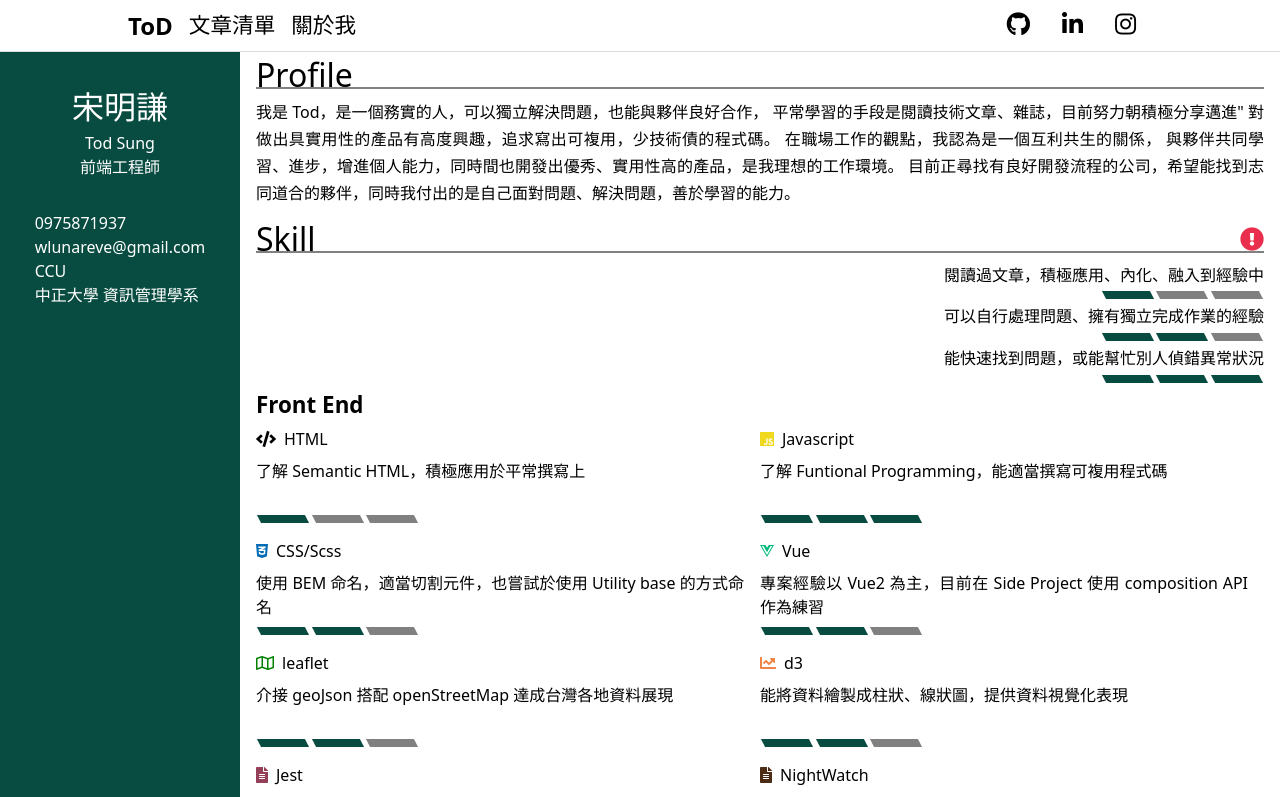
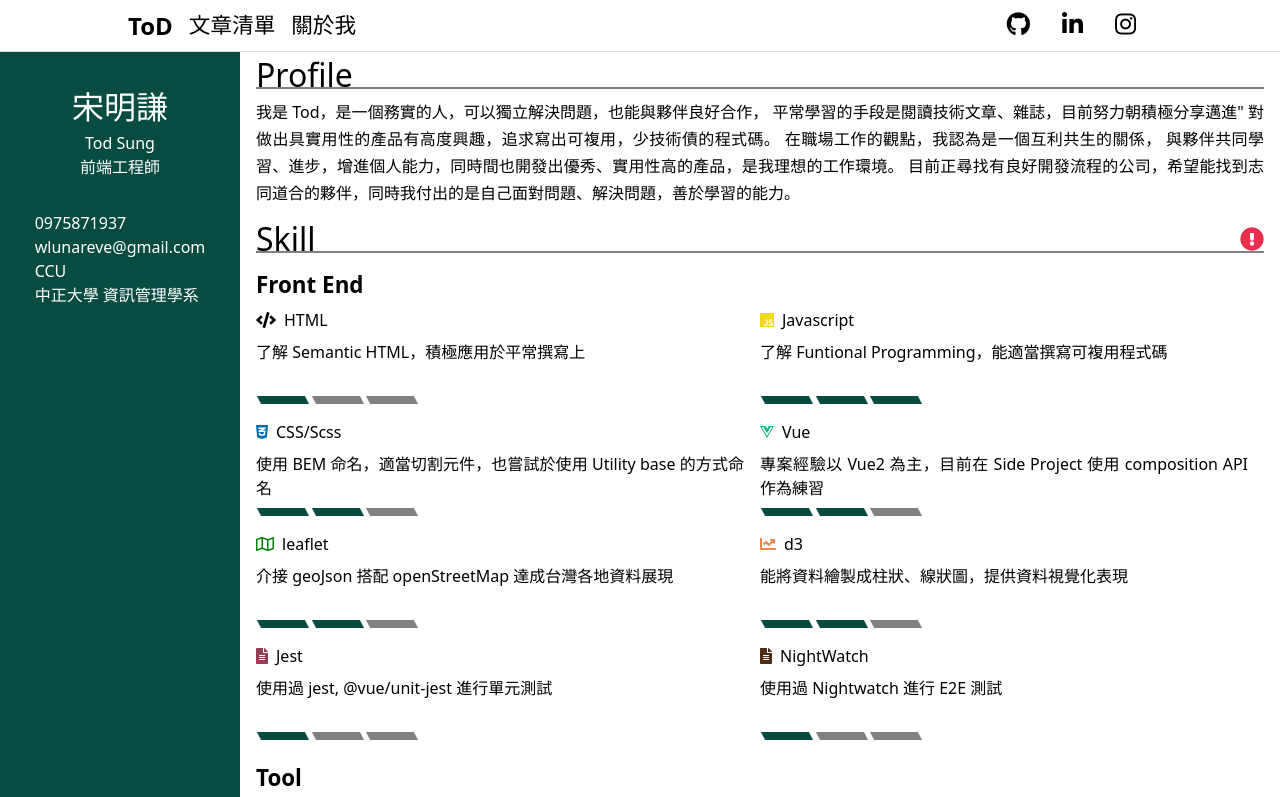
Before and after one commit to wlunareve/archive-wlunareve.github.io, a Vue app in the folder code/: page /cv in a window 1280 px wide. Shown: the top 797 px of the page. Built offline with nearby package versions, Linux system fonts and the light colour scheme.

Commit message:
feat: default skill explanation use false

```diff
--- a/code/src/components/cv/content.vue
+++ b/code/src/components/cv/content.vue
@@ -281,7 +281,7 @@
         },
       ]
 
-      const isShowSkillExplanation = ref(true)
+      const isShowSkillExplanation = ref(false)
 
       const showSkillExplanation = () => {
         isShowSkillExplanation.value = !isShowSkillExplanation.value
@@ -364,12 +364,6 @@
       flex-direction: column;
       align-items: flex-end;
       row-gap: .3rem;
-
-      @include full-width {
-        position: absolute;
-        right: 0;
-        align-items: flex-start;
-      }
     }
 
     &__title {
```
